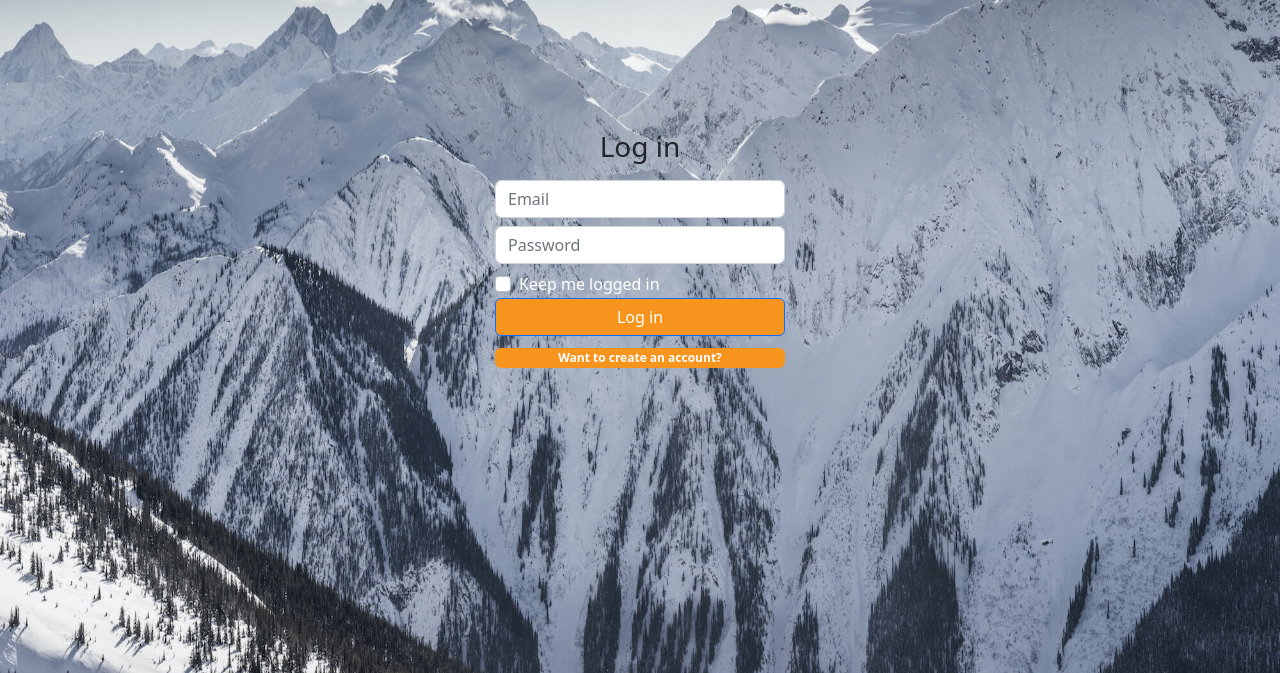
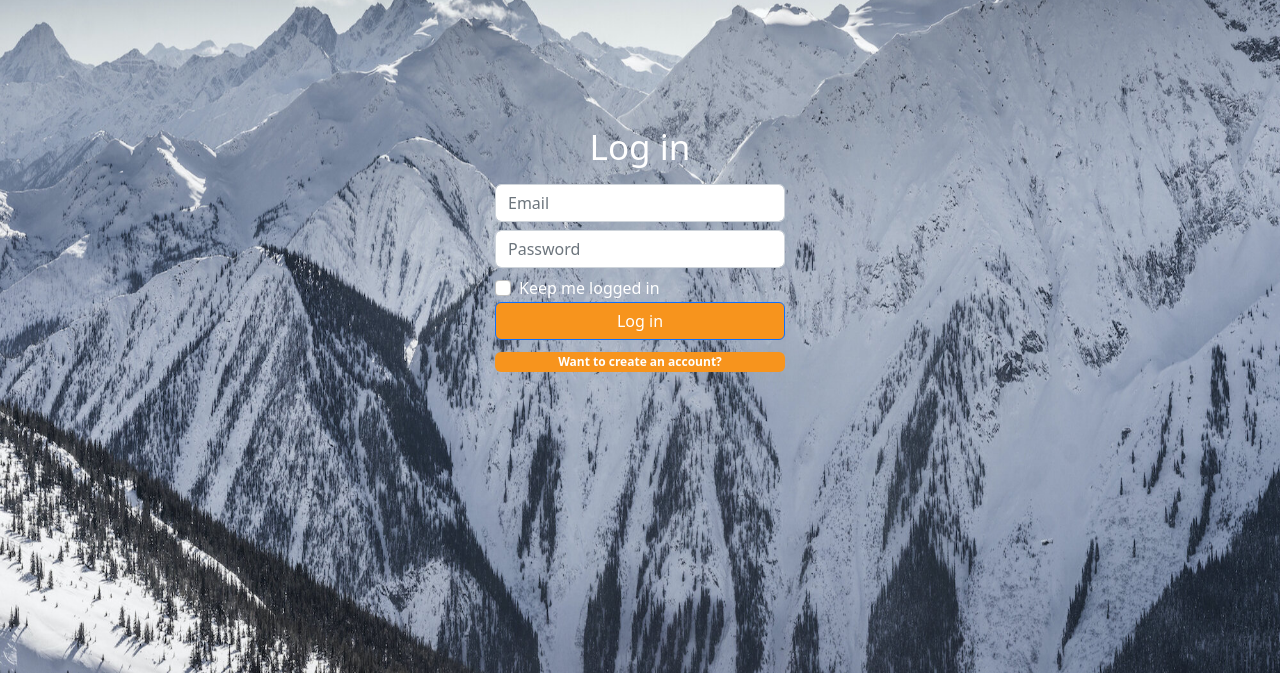
Before and after one commit to Bfarncombe/PropLabs, a plain HTML site: page login.html in a window 1280 px wide. Shown: the part 127-800 px from the top of the page. Drawn offline with nearby package versions, Linux system fonts and the light colour scheme.

Commit message:
updated TODOs, fixed login title

```diff
--- a/login.html
+++ b/login.html
@@ -1,3 +1,8 @@
+<!--
+  TODO
+
+ -->
+
 <!DOCTYPE html>
 <html lang="en">
   <head>
@@ -18,7 +23,7 @@
       <div class="mb-5">
         <img id="logo" src="img/logo.png" alt="Propagation Labs Logo" />
 
-        <h3 class="mb-3">Log in</h3>
+        <h3 id="loginTitle" class="mb-3">Log in</h3>
         <input
           type="email"
           placeholder="Email"
--- a/style.css
+++ b/style.css
@@ -34,6 +34,11 @@ h3 {
   font-size: 35px;
 }
 
+#loginTitle {
+  color: #fff;
+  font-size: 35px;
+}
+
 #submitButton {
   background-color: rgb(247, 148, 29);
 }
```
